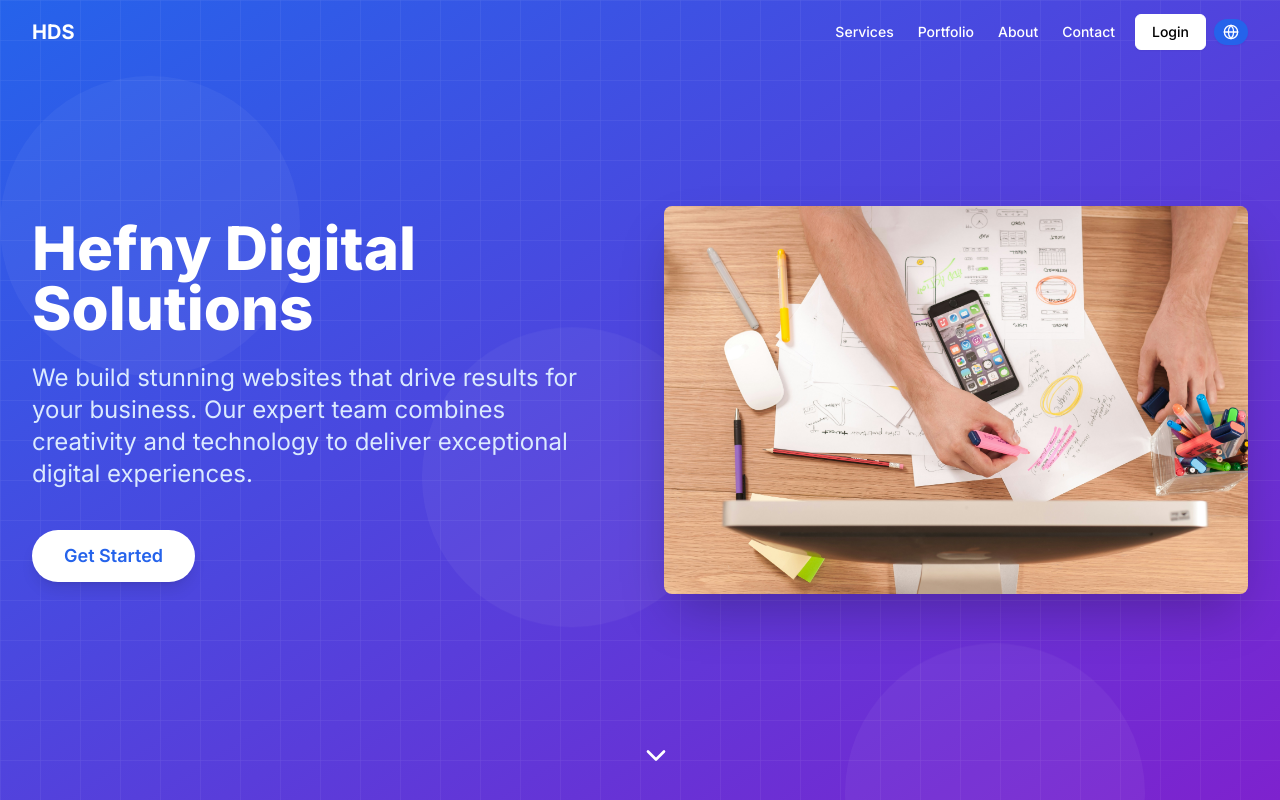
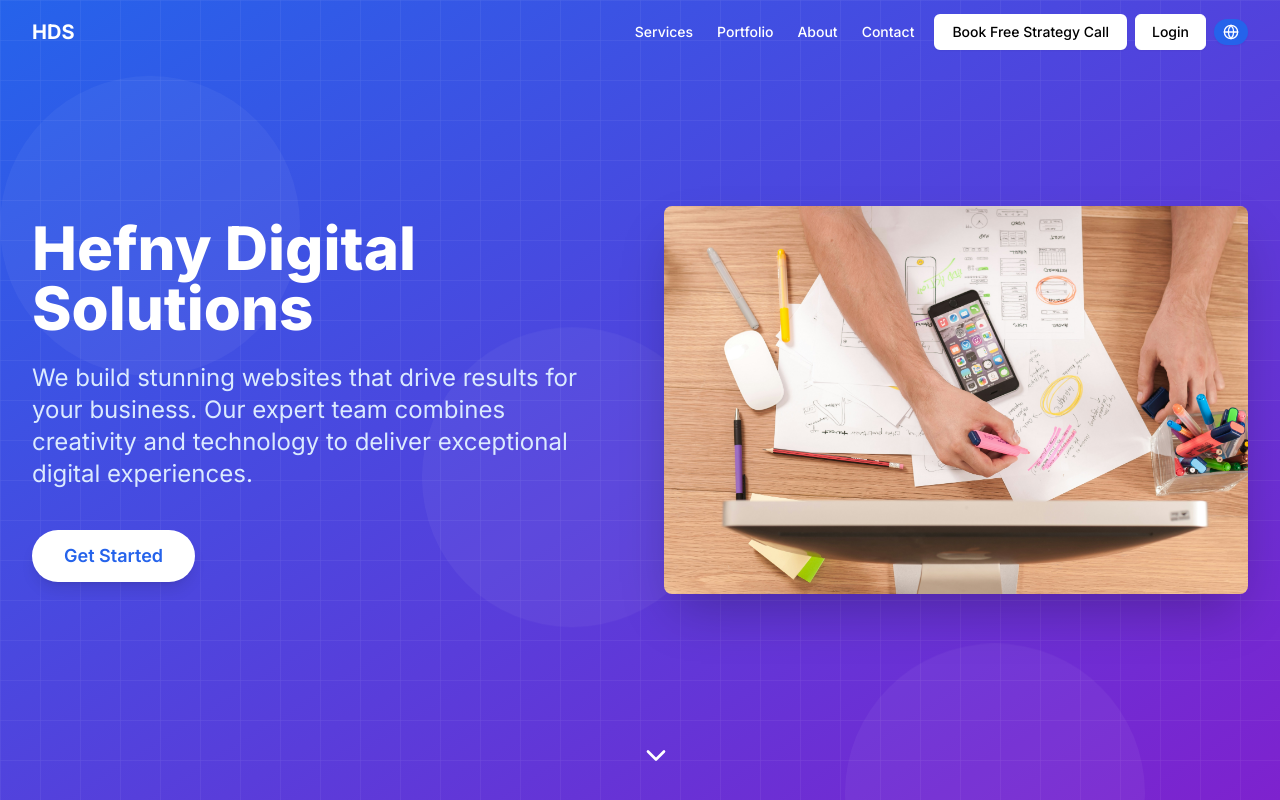
Before and after one commit to mohhef/Hefny-Digital, a Next.js app in the folder hefny-digital-frontend/: page /en in a window 1280 px wide. Shown: the top 800 px of the page. Built offline with nearby package versions, Linux system fonts and the light colour scheme.

Commit message:
Book strategy call ability

```diff
--- a/hefny-digital-frontend/src/components/Navbar.tsx
+++ b/hefny-digital-frontend/src/components/Navbar.tsx
@@ -71,6 +71,19 @@ const Navbar = ({ bookingPage = false }: { bookingPage?: boolean }) => {
                   {t("contact")}
                 </NavLink>
               </div>
+            )}
+            {!bookingPage && (
+              <Button
+                variant="outline"
+                asChild
+                className={`border-2 ${
+                  isScrolled || bookingPage
+                    ? "border-blue-600 text-blue-600 hover:bg-blue-600 hover:text-white"
+                    : "border-white text-black hover:bg-white hover:text-blue-600"
+                }`}
+              >
+                <Link href="/book-strategy-call">Book Free Strategy Call</Link>
+              </Button>
             )}
             <Button
               variant="outline"
```
Also changed, not shown: hefny-digital-frontend/src/app/[locale]/book-strategy-call/page.tsx (renamed from hefny-digital-frontend/src/app/[locale]/book-consultation/page.tsx).
